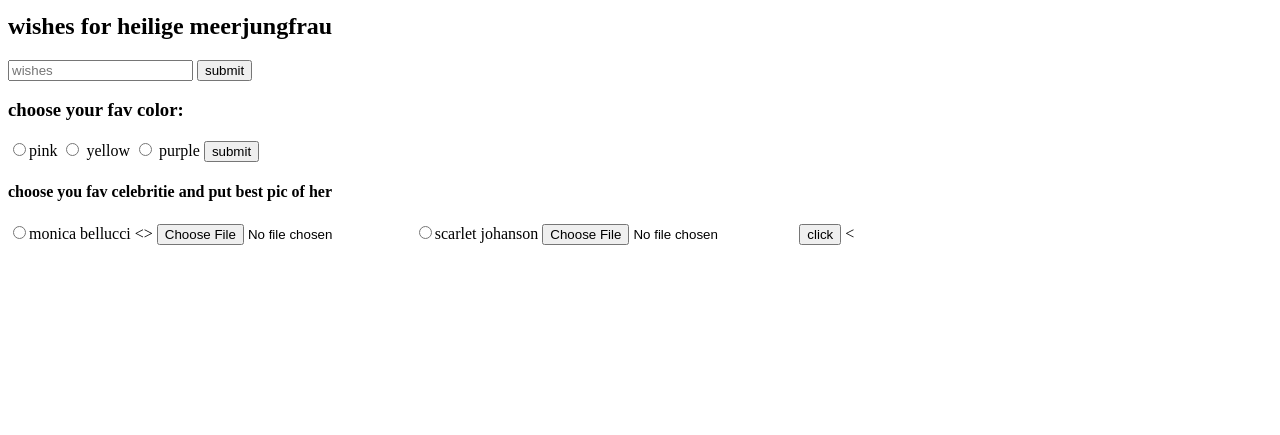
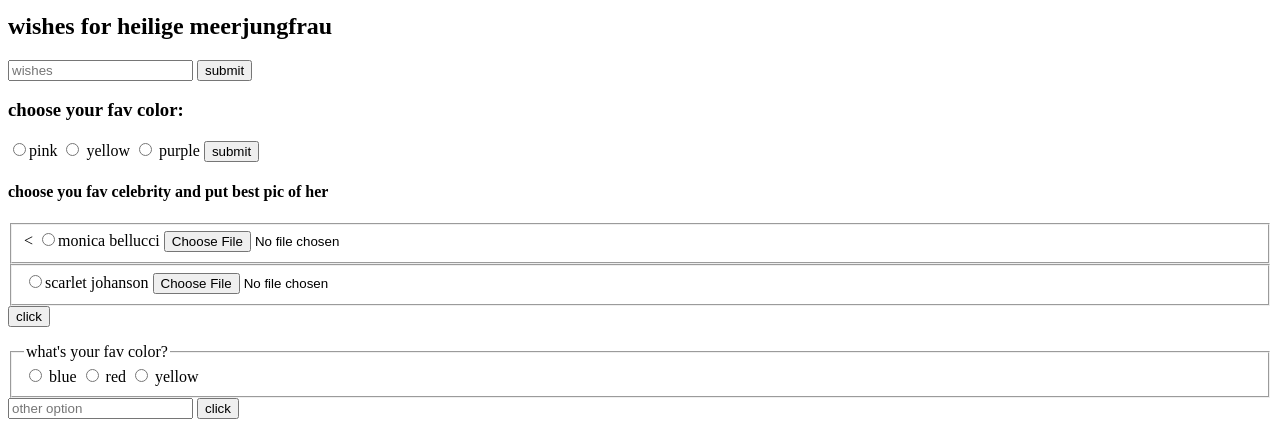
Before and after one commit to irmermaid/FirstSteps, a plain HTML site: page freecodecamp.html in a window 1280 px wide. Shown: the part 1795-2230 px from the top of the page. Before the commit the page ends 2056 px from the top, so only its background shows below. Drawn offline with Linux system fonts and the light colour scheme.

Commit message:
feat: added new elements

```diff
--- a/freecodecamp.html
+++ b/freecodecamp.html
@@ -160,33 +160,72 @@
                     <button type="submit">submit</button>
                 </form>
                 <!--განმარტება:label ელემენტი ხელმისაწვდომი რო იყოს იუზერისთვის input-ის მნიშვნელობა და id
-                გამოიყენება javaთი რო ჩავასწოროთ რაღაცები.-->
+                გამოიყენება javascriptთი რო ჩავასწოროთ რაღაცები.ხოლო არჩევის დროს ორივე წერტილი რო არ მოინიშნოს
+                names value ორივეგან ერთნაირი უნდა იყოს, ასევე არსებობს ატრიბუტი value, რომელზეც უნდა
+                მივუთითოთ იმ ველის სახელები , რათა x-თან სწორად მივიდეს რა აირჩია userma -->
                 <form action="https://freecatphotoapp.com/submit-cat-photo">
-                    <h4>choose you fav celebritie and put best pic of her</h4>
-                    <label
-                        ><input type="radio" name="monica bellucci" />monica
-                        bellucci</label
-                    >
-                    <>
-                    <input
-                        type="file"
-                        id="Irina 1"
-                        placeholder="link"
-                        required
-                    />
+                    <h4>choose you fav celebrity and put best pic of her</h4>
 
-                    <label
-                        ><input type="radio" name="scarlet johanson" />scarlet
-                        johanson</label
-                    >
-                    <input
-                        type="file"
-                        id="irina2"
-                        placeholder="link"
-                        required
-                    />
+                    <!--განმ: fieldset ელემენტი გამოიყენება იმისთვის რო ვერტიკალურად დაალაგოს ჩამონათვალი-->
+                    <fieldset>
+                        <
+                        <label
+                            ><input
+                                value="monica"
+                                type="radio"
+                                name="scarlet and monica"
+                            />monica bellucci</label
+                        >
+
+                        <input type="file" id="Irina 1" required />
+                    </fieldset>
+
+                    <fieldset>
+                        <label
+                            ><input
+                                value="scarlet"
+                                type="radio"
+                                name="scarlet and monica"
+                            />scarlet johanson</label
+                        >
+                        <input type="file" id="irina2" required />
+                    </fieldset>
                     <button type="submit">click</button>
-                    <
+                </form>
+                <form action="https://freecatphotoapp.com/submit-cat-photo">
+                    <!--განმარტება: ელემენტი legend გამოიყენება იმისთვის, რომ მიგვითითოს ფორმის განმარტება. -->
+                    <fieldset>
+                        <legend>what's your fav color?</legend>
+                        <label>
+                            <input
+                                type="radio"
+                                value="blue"
+                                name="blueredyellow"
+                                id="irina3"
+                            />
+                            blue
+                        </label>
+                        <label>
+                            <input
+                                type="radio"
+                                value="red"
+                                name="blueredyellow"
+                                id="irina4"
+                            />
+                            red
+                        </label>
+                        <label>
+                            <input
+                                type="radio"
+                                value="yellow"
+                                name="blueredyellow"
+                                id="irina5"
+                            />
+                            yellow
+                        </label>
+                    </fieldset>
+                    <input type="text" id="irina6" placeholder="other option" />
+                    <button name="button">click</button>
                 </form>
             </section>
         </main>
```
